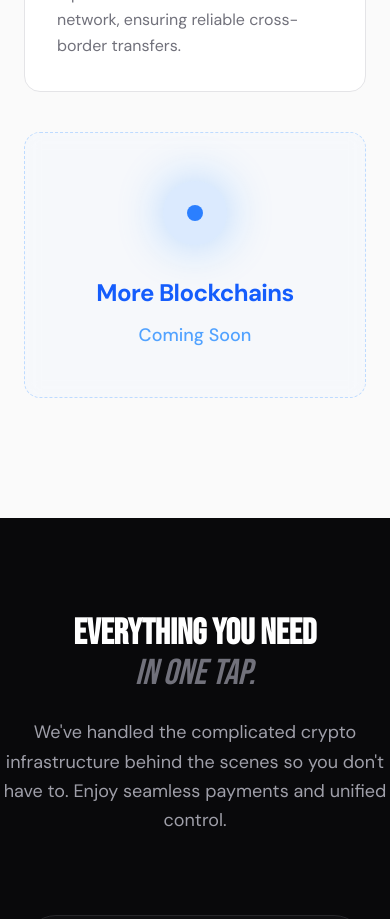
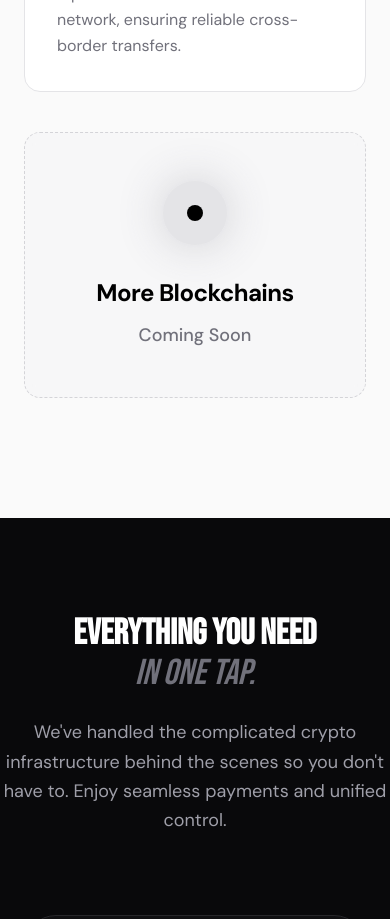
Before and after one commit to DigitalGoldenEra/blink-website, a Next.js app: page / in a window 390 px wide. Shown: the part 3060-3979 px from the top of the page. Built offline with nearby package versions, Linux system fonts and the light colour scheme.

Commit message:
feat: add linkedin icon

```diff
--- a/src/app/components/blockchains.tsx
+++ b/src/app/components/blockchains.tsx
@@ -138,18 +138,18 @@ export default function BlockchainsSection() {
                 </div>
               ))}
 
-              <div className="blockchain-card w-full p-12 rounded-2xl md:rounded-3xl border border-dashed border-blue-200 bg-blue-50/30 backdrop-blur-sm flex flex-col items-center justify-center text-center group transition-all duration-500 hover:bg-blue-50/50">
+              <div className="blockchain-card w-full p-12 rounded-2xl md:rounded-3xl border border-dashed border-zinc-300 bg-zinc-100/50 backdrop-blur-sm flex flex-col items-center justify-center text-center group transition-all duration-500 hover:bg-zinc-100/80">
                 <div className="relative mb-8">
-                  <div className="absolute inset-0 bg-blue-400 rounded-full blur-xl opacity-20 group-hover:opacity-40 transition-opacity animate-pulse" />
-                  <div className="w-16 h-16 rounded-full bg-blue-100 flex items-center justify-center relative">
-                    <div className="w-4 h-4 rounded-full bg-blue-500 animate-ping" />
-                    <div className="w-4 h-4 rounded-full bg-blue-500 absolute" />
+                  <div className="absolute inset-0 bg-zinc-400 rounded-full blur-xl opacity-20 group-hover:opacity-40 transition-opacity animate-pulse" />
+                  <div className="w-16 h-16 rounded-full bg-zinc-200 flex items-center justify-center relative">
+                    <div className="w-4 h-4 rounded-full bg-black animate-ping" />
+                    <div className="w-4 h-4 rounded-full bg-black absolute" />
                   </div>
                 </div>
-                <h3 className="coming-soon-blink text-blue-600 font-bold text-2xl md:text-3xl tracking-tight mb-3">
+                <h3 className="coming-soon-blink text-black font-bold text-2xl md:text-3xl tracking-tight mb-3">
                   More Blockchains
                 </h3>
-                <p className="text-blue-400 font-medium text-lg md:text-xl">
+                <p className="text-zinc-500 font-medium text-lg md:text-xl">
                   Coming Soon
                 </p>
               </div>
--- a/src/app/components/footer.tsx
+++ b/src/app/components/footer.tsx
@@ -4,7 +4,7 @@ import { useEffect, useRef } from "react";
 import Link from "next/link";
 import gsap from "gsap";
 import { ScrollTrigger } from "gsap/ScrollTrigger";
-import { Instagram, Send } from "lucide-react";
+import { Instagram, Send, Linkedin } from "lucide-react";
 
 const XIcon = ({ className }: { className?: string }) => (
   <svg className={className} viewBox="0 0 24 24" fill="currentColor">
@@ -42,6 +42,7 @@ export default function Footer() {
     { icon: XIcon, href: "https://x.com/useblinkapp", label: "X" },
     { icon: Instagram, href: "https://www.instagram.com/useblinkapp/", label: "Instagram" },
     { icon: Send, href: "https://t.me/useblinkapp", label: "Telegram" },
+    { icon: Linkedin, href: "https://www.linkedin.com/company/blink-wallet/", label: "LinkedIn" },
   ];
 
   return (
```
